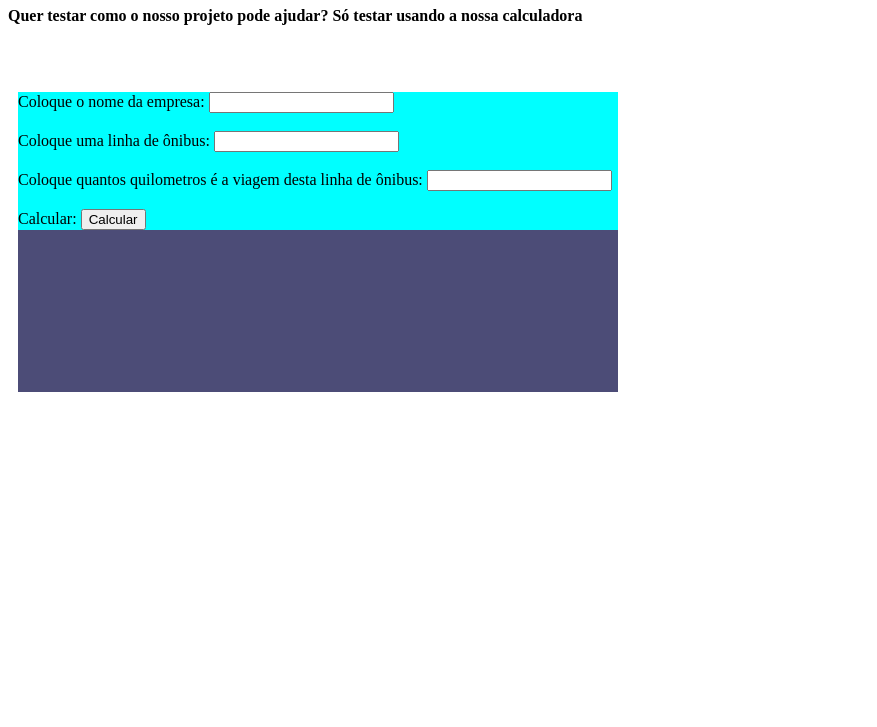
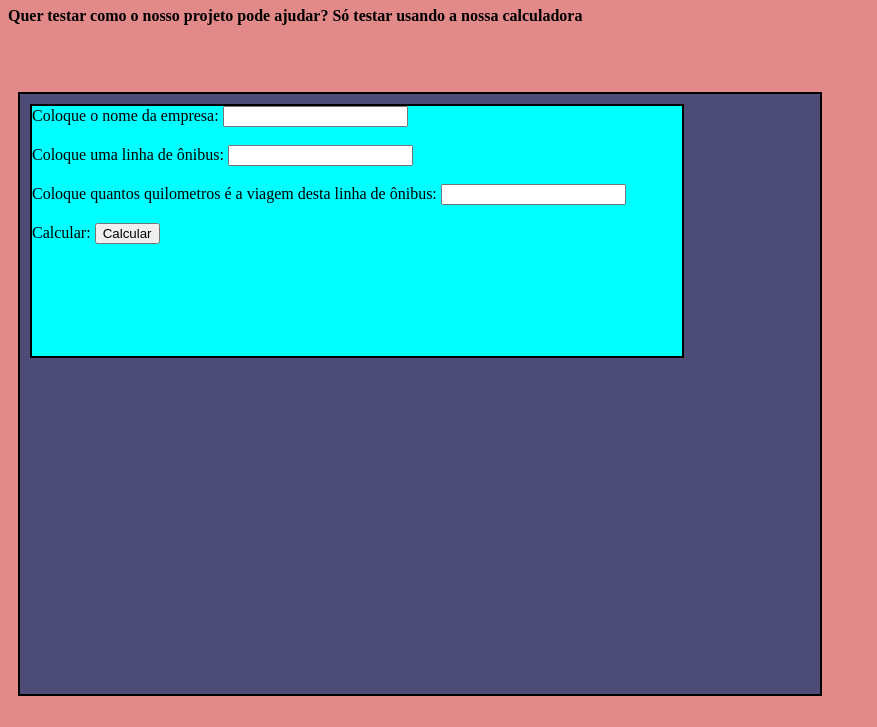
Before and after one commit to edu-correa/projeto_onibus, a plain HTML site: page calculadora_schimas/index.html in a window 1280 px wide. Shown: the part 73-800 px from the top of the page, without its empty margins (0-877 px from the left). Drawn offline with Linux system fonts and the light colour scheme.

Commit message:
Mudando o css da minha calculadora

```diff
--- a/calculadora_schimas/style.css
+++ b/calculadora_schimas/style.css
@@ -1,9 +1,18 @@
+body{
+    background-color: rgb(226, 137, 137);
+}
+
 .box{
     background-color: rgb(76, 76, 119);
-    width: 600px;
-    height: 300px;
+    width: 800px;
+    height: 600px;
     margin: 10px;
+    border: 2px solid black;
 }
 .textos{
     background-color: aqua;
+    width: 650px;
+    height: 250px;
+    border: 2px solid black;
+    margin: 10px;
 }
```
